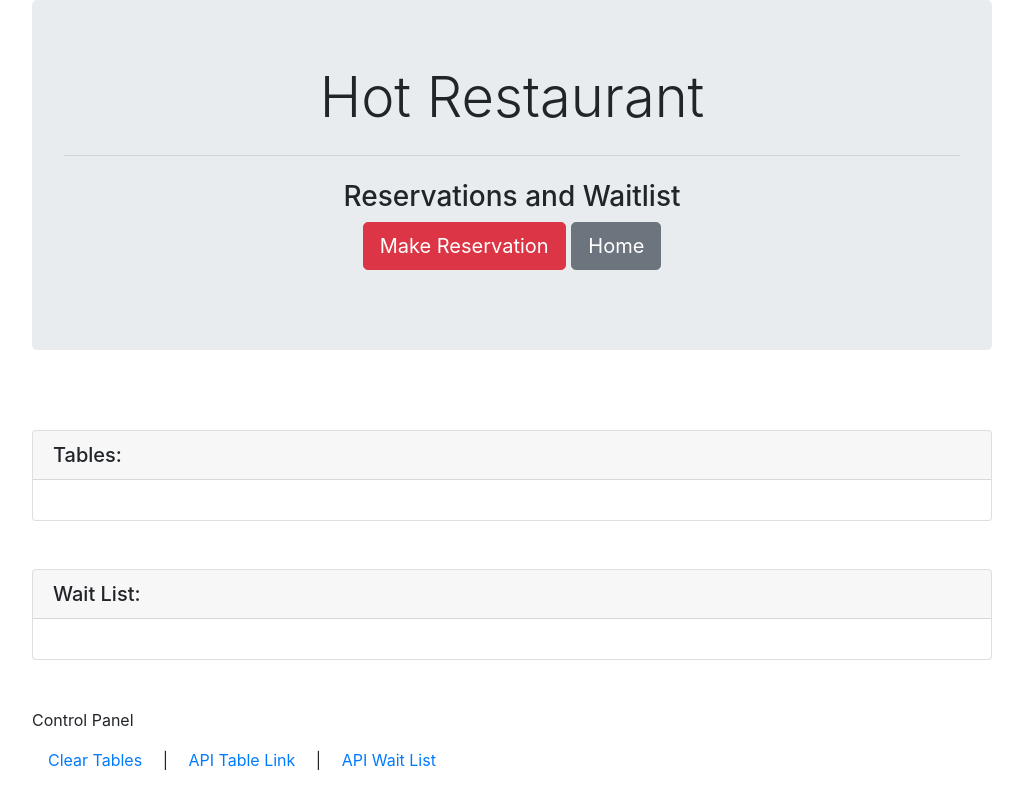
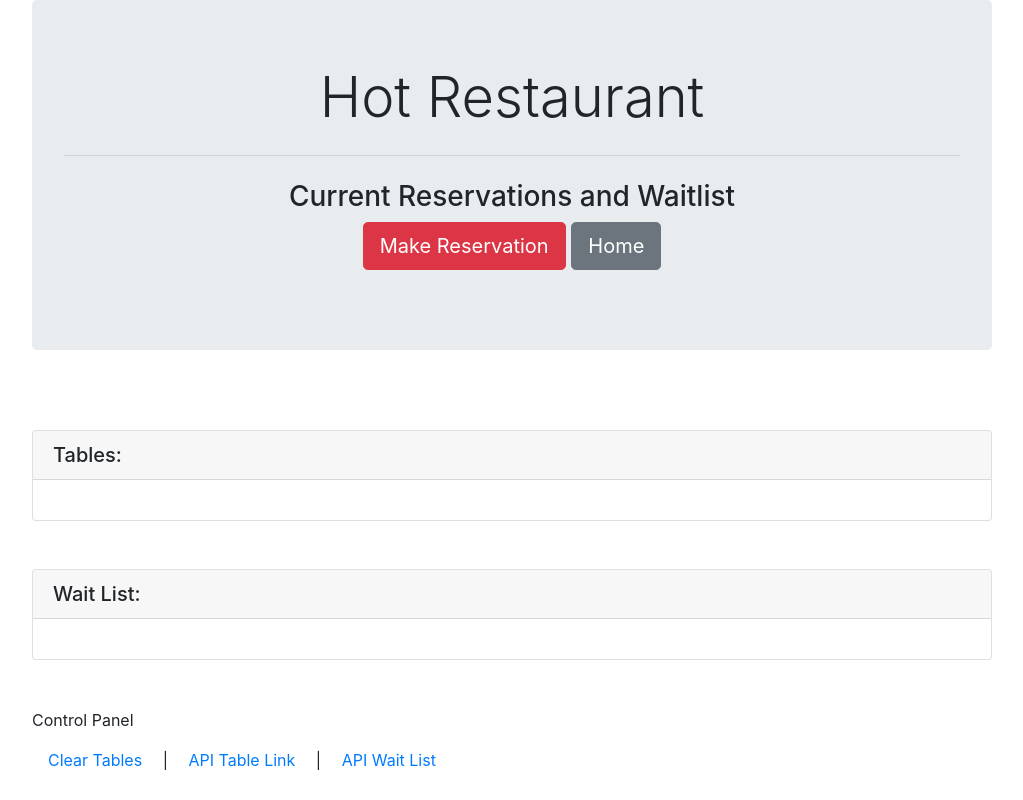
Before and after one commit to Sforzemon/Hot-restaurant, a website: page tables.html in a window 1280 px wide. Shown: the whole page, without its empty margins (128-1151 px from the left). Drawn offline with nearby package versions, Linux system fonts and the light colour scheme.

Commit message:
changin tables title

```diff
--- a/tables.html
+++ b/tables.html
@@ -13,7 +13,7 @@
         <h1 class="display-4 text-center">Hot Restaurant</h1>
 
         <hr class="my-4">
-        <h3 class="text-center">Reservations and Waitlist</h3>
+        <h3 class="text-center">Current Reservations and Waitlist</h3>
         <p class="lead text-center">
           <a class="btn btn-danger btn-lg" href="/addreservation" role="button">Make Reservation</a>
           <a class="btn btn-secondary btn-lg" href="/" role="button">Home</a>
```
